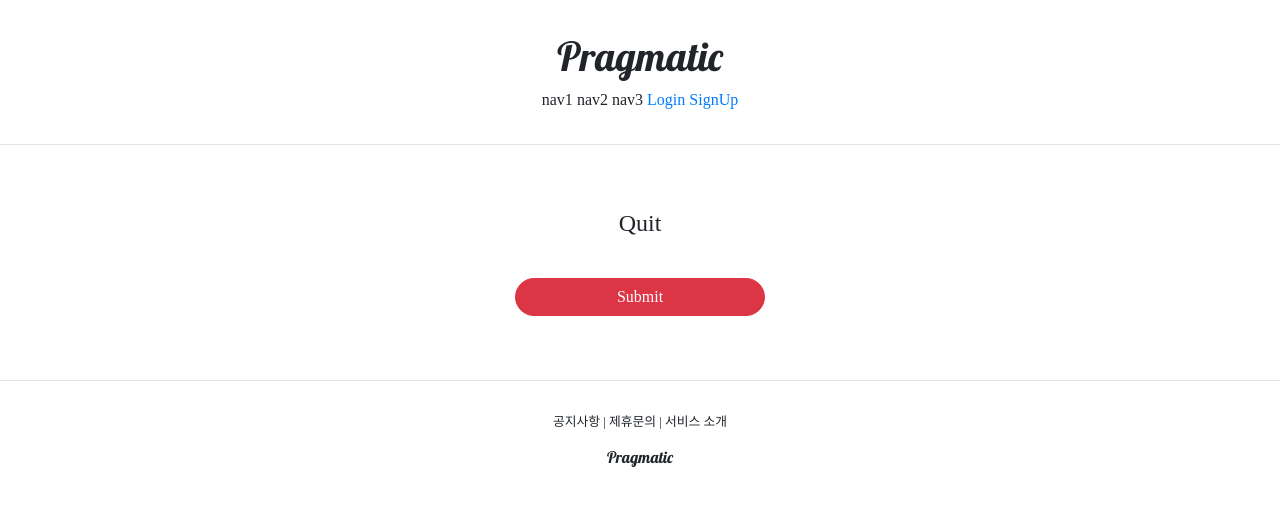
After one commit to Lks9172/Pinterest, a Django app: template accountapp/templates/accountapp/delete.html in a window 1280 px wide. The commit adds this page. Shown: the top 506 px of the page. Run offline with Django 3.2, Linux system fonts and the light colour scheme; the template is opened without the code that fills it, so the values that code supplies are empty; some libraries are stand-ins or nearby versions.

Commit message:
26. DeleteViewe기반 회원탈퇴 구현

```diff
--- /dev/null
+++ b/accountapp/templates/accountapp/delete.html
@@ -0,0 +1,17 @@
+{% extends 'base.html' %}
+
+{% block content %}
+
+    <div style="text-align: center; max-width: 500px; margin: 4rem auto">
+    <div class="mb-4">
+        <h4>
+            Quit
+        </h4>
+    </div>
+        <form action="{% url 'accountapp:delete' pk=user.pk %}" method="post">
+            {%  csrf_token %}
+            <input type="submit" class="btn btn-danger rounded-pill col-6 mt-3">
+        </form>
+    </div>
+
+{% endblock %}
--- a/accountapp/templates/accountapp/detail.html
+++ b/accountapp/templates/accountapp/detail.html
@@ -17,6 +17,11 @@
                     Change Info
                 </p>
             </a>
+                <a href="{%  url 'accountapp:delete' pk=user.pk %}">
+                    <p>
+                        Quit
+                    </p>
+                </a>
             {%  endif %}
 
         </div>
--- a/accountapp/urls.py
+++ b/accountapp/urls.py
@@ -1,7 +1,7 @@
 from django.contrib import admin
 from django.contrib.auth.views import LoginView, LogoutView
 from django.urls import path
-from accountapp.views import hello_world, AccountCreateView, AccountDetailView, AccountUpdateView
+from accountapp.views import hello_world, AccountCreateView, AccountDetailView, AccountUpdateView, AccountDeleteView
 
 app_name = "accountapp"
 
@@ -12,4 +12,5 @@ urlpatterns = [
     path('create/', AccountCreateView.as_view(), name='create'),
     path('detail/<int:pk>', AccountDetailView.as_view(), name='detail'),
     path('update/<int:pk>', AccountUpdateView.as_view(), name='update'),
+    path('delete/<int:pk>', AccountDeleteView.as_view(), name='delete'),
 ]
--- a/templates/header.html
+++ b/templates/header.html
@@ -8,14 +8,17 @@
             <span>nav3</span>
             {% if not user.is_authenticated %}
             <a href="{% url 'accountapp:login' %}?next={{ request.path }}">
-            <span>login</span>
+            <span>Login</span>
+            </a>
+            <a href="{% url 'accountapp:create' %}?next={{ request.path }}">
+            <span>SignUp</span>
             </a>
             {% else %}
             <a href="{% url 'accountapp:detail' pk=user.pk %}">
                 <span>MyPage</span>
             </a>
             <a href="{% url 'accountapp:logout' %}?next={{ request.path }}">
-                <span>logout</span>
+                <span>Logout</span>
             </a>
             {% endif %}
         </div>
```
Also changed, not shown: accountapp/views.py (+7 -1 lines).
